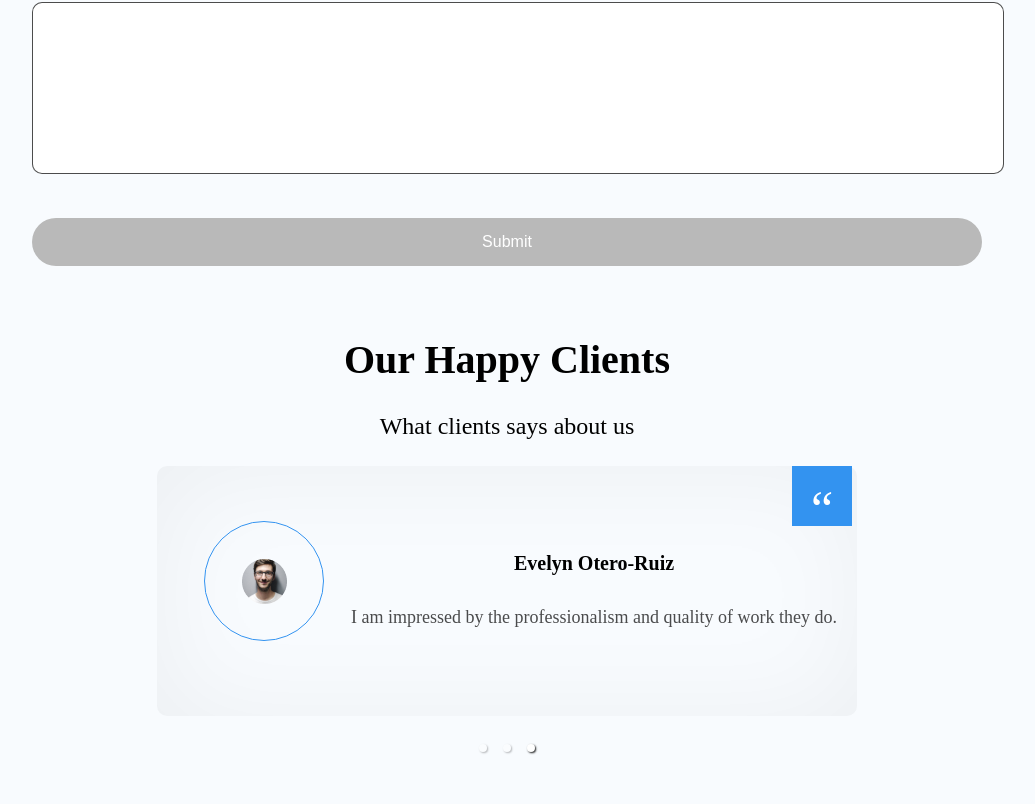
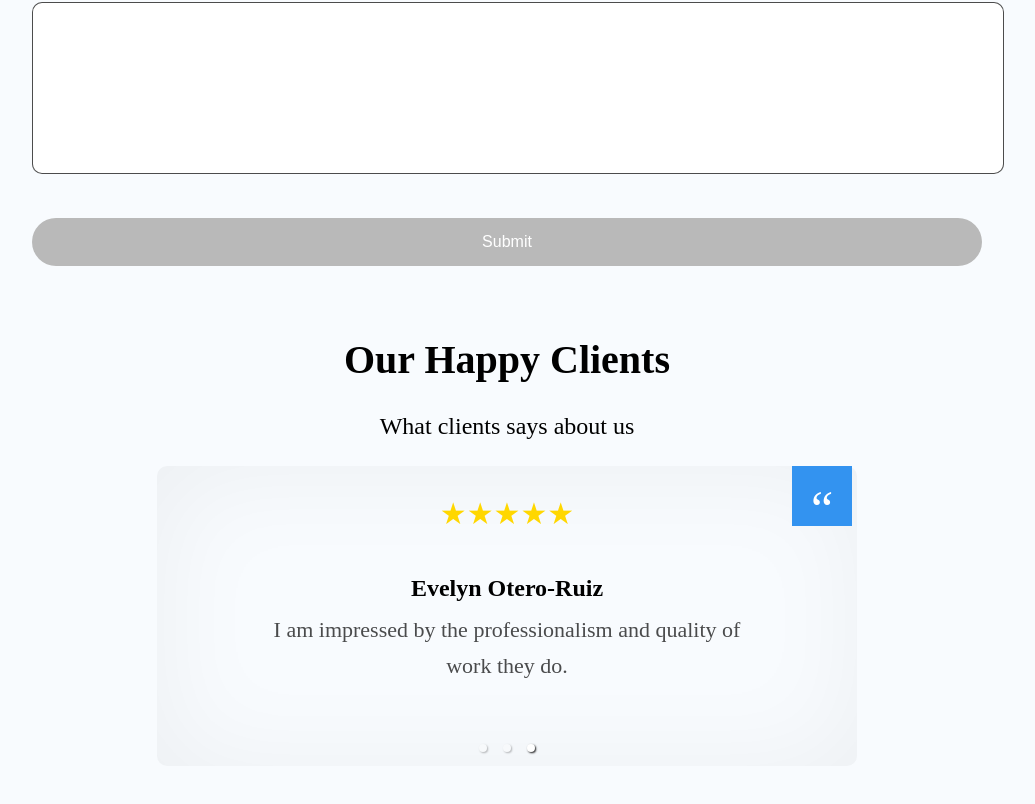
Before and after one commit to idenispankov/lake_mead_dental_next_js, a Next.js app: page / in a window 1280 px wide. Shown: the part 6182-6986 px from the top of the page, without its empty margins (133-1168 px from the left). Built offline with nearby package versions, Linux system fonts and the light colour scheme.

Commit message:
testimonials replace image with stars

```diff
--- a/components/Testimonials/Testimonials.js
+++ b/components/Testimonials/Testimonials.js
@@ -1,8 +1,6 @@
 import styles from './Testimonials.module.css';
 import 'react-responsive-carousel/lib/styles/carousel.min.css';
 import { Carousel } from 'react-responsive-carousel';
-import Image from 'next/image';
-import jamesImage from '../../public/images/testimonial_james.png';
 
 export default function Testimonials() {
   return (
@@ -18,7 +16,9 @@ export default function Testimonials() {
         <div className={styles.carousel__item}>
           <div className={styles.carousel__quotes}>&ldquo;</div>
           <div className={styles.image}>
-            <Image src={jamesImage} alt='reviewer headshot' />
+            <span className={styles.stars}>
+              &#9733;&#9733;&#9733;&#9733;&#9733;
+            </span>
           </div>
           <div className={styles.text__container}>
             <h3 className={styles.carousel__heading}>James Anderson</h3>
@@ -32,7 +32,9 @@ export default function Testimonials() {
         <div className={styles.carousel__item}>
           <div className={styles.carousel__quotes}>&ldquo;</div>
           <div className={styles.image}>
-            <Image src={jamesImage} alt='reviewer headshot' />
+            <span className={styles.stars}>
+              &#9733;&#9733;&#9733;&#9733;&#9733;
+            </span>
           </div>
           <div className={styles.text__container}>
             <h3 className={styles.carousel__heading}>Kyle Stone</h3>
@@ -45,7 +47,9 @@ export default function Testimonials() {
         <div className={styles.carousel__item}>
           <div className={styles.carousel__quotes}>&ldquo;</div>
           <div className={styles.image}>
-            <Image src={jamesImage} alt='reviewer headshot' />
+            <span className={styles.stars}>
+              &#9733;&#9733;&#9733;&#9733;&#9733;
+            </span>
           </div>
           <div className={styles.text__container}>
             <h3 className={styles.carousel__heading}>Evelyn Otero-Ruiz</h3>
--- a/components/Testimonials/Testimonials.module.css
+++ b/components/Testimonials/Testimonials.module.css
@@ -22,7 +22,7 @@
 .carousel__item {
   margin: 0 auto;
   max-width: 450px;
-  min-height: 200px;
+  min-height: 180px;
   padding: 20px;
   position: relative;
   border-radius: 10px;
@@ -30,12 +30,14 @@
 }
 
 .image {
-  width: 45px;
-  height: 45px;
   margin: 0 auto;
-  margin-bottom: 20px;
-  border: 1px solid #3393f0;
-  border-radius: 50%;
+  margin-bottom: 10px;
+}
+
+.stars {
+  color: gold;
+  display: inline-block;
+  font-size: 18px;
 }
 
 .carousel__heading {
@@ -45,8 +47,8 @@
 
 .carousel__text {
   font-size: 14px;
-  margin-bottom: 20px;
   opacity: 0.7;
+  padding-bottom: 20px;
 }
 
 .carousel__quotes {
@@ -76,30 +78,23 @@
     text-align: center;
     margin-bottom: 20px;
   }
-  .image {
-    width: 120px;
-    height: 120px;
-    display: flex;
-    align-items: center;
-    justify-content: center;
+
+  .stars {
+    font-size: 30px;
+    margin-bottom: 20px;
+    margin-top: 10px;
   }
   .carousel__item {
-    min-height: 250px;
-    margin-bottom: 50px;
+    min-height: 300px;
     max-width: 700px;
-    display: flex;
-    align-items: center;
-  }
-  .text__container {
-    display: flex;
-    flex-direction: column;
   }
   .carousel__heading {
-    font-size: 20px;
+    font-size: 24px;
   }
   .carousel__text {
-    font-size: 18px;
+    font-size: 22px;
     max-width: 500px;
+    margin: 0 auto;
     line-height: 160%;
   }
   .carousel__quotes {
```
Also changed, not shown: public/images/testimonial_james.png (deleted).
